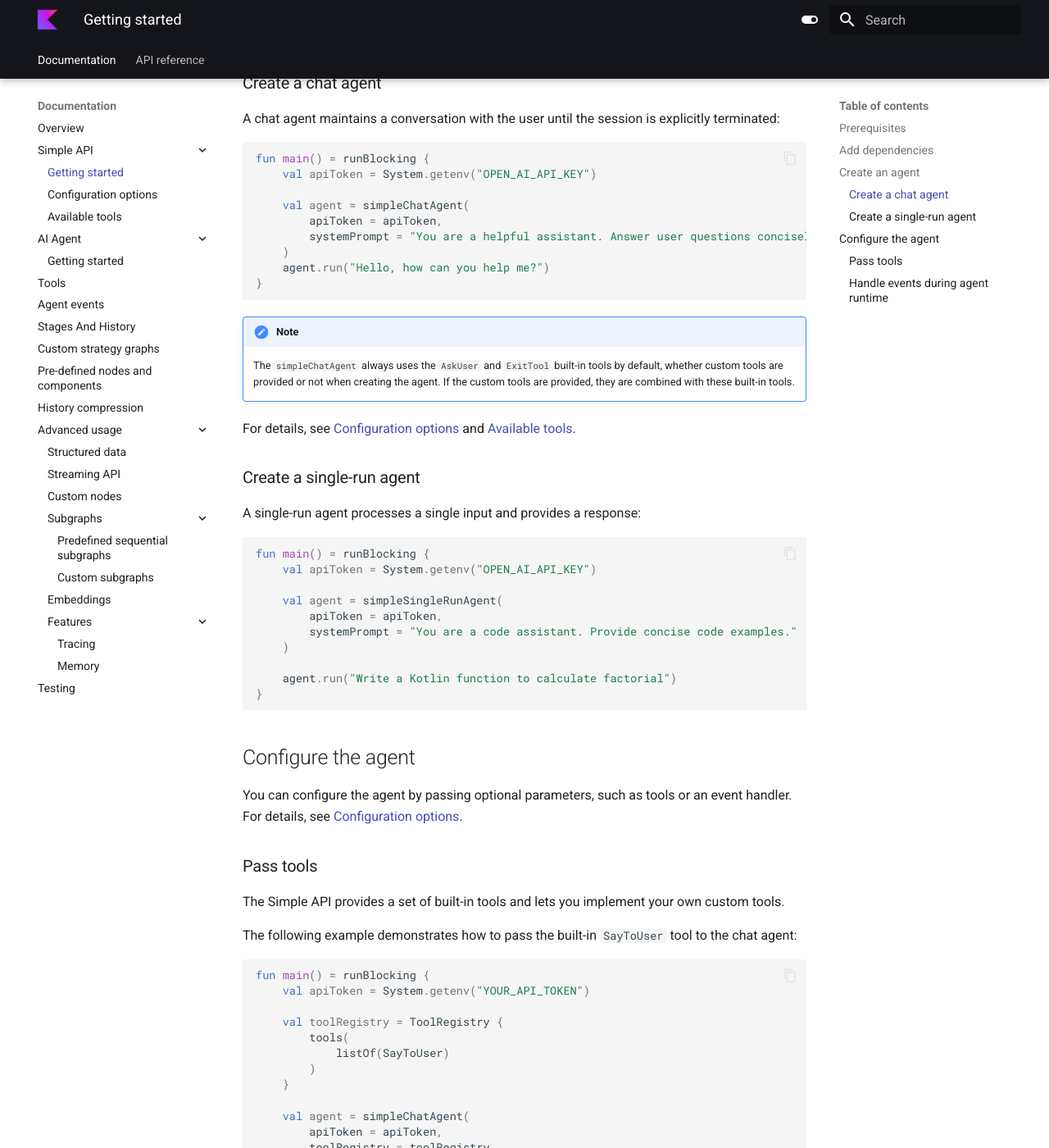
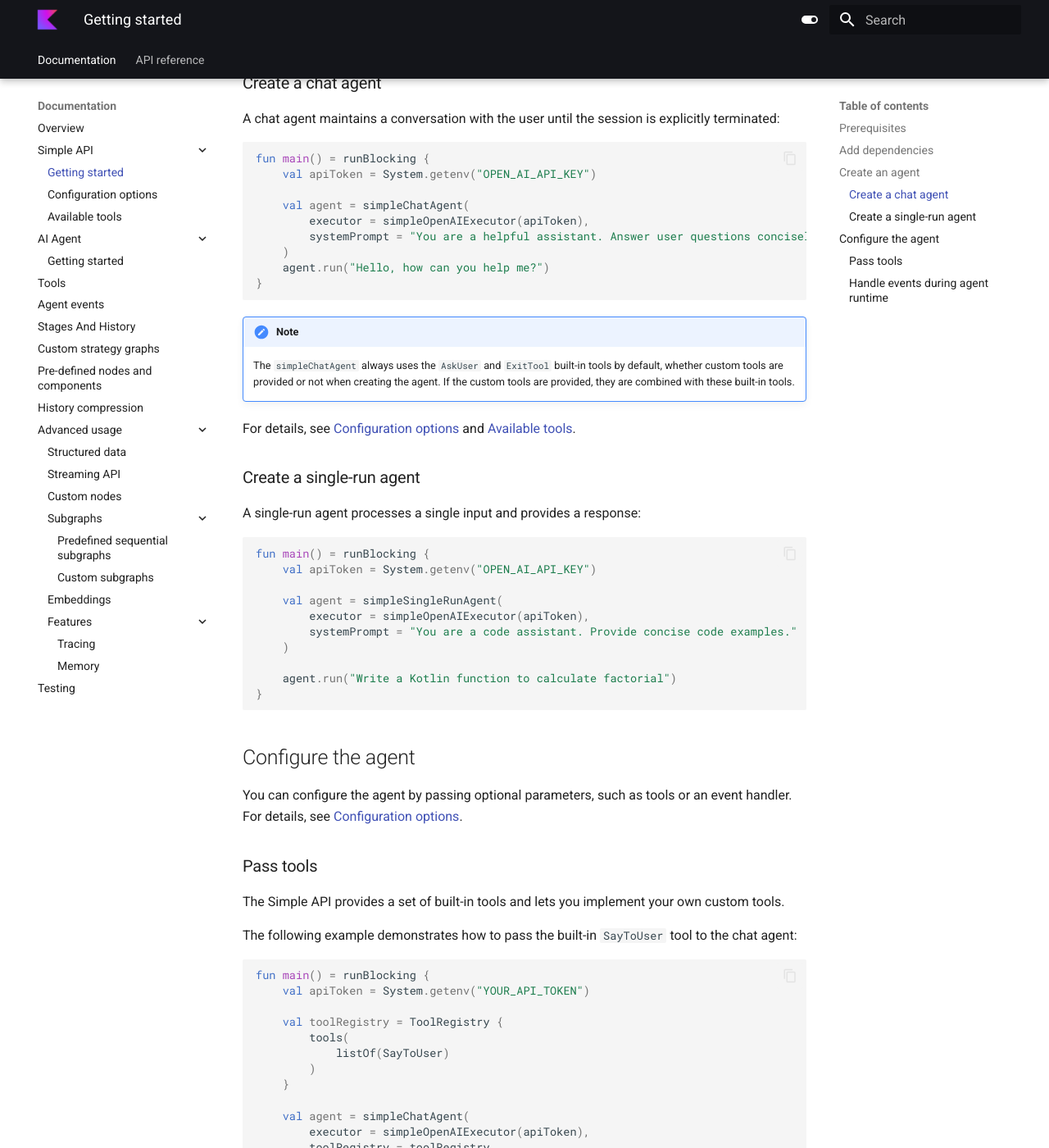
Before and after one commit to JetBrains/koog-docs, an MkDocs documentation site: the page built from docs/simple-api-getting-started.md, in a window 1280 px wide and 1400 px high, scrolled down 891 px. Shown: the whole window at 82% size. Built offline with MkDocs 1.6.1 and Material for MkDocs 9.7.7, drawn with Linux system fonts in a browser that asks for light colours.

Commit message:
fixup! remove apiToken

```diff
--- a/docs/simple-api-getting-started.md
+++ b/docs/simple-api-getting-started.md
@@ -34,7 +34,7 @@ fun main() = runBlocking {
     val apiToken = System.getenv("OPEN_AI_API_KEY")
 
     val agent = simpleChatAgent(
-        apiToken = apiToken,
+        executor = simpleOpenAIExecutor(apiToken),
         systemPrompt = "You are a helpful assistant. Answer user questions concisely."
     )
     agent.run("Hello, how can you help me?")
@@ -55,7 +55,7 @@ fun main() = runBlocking {
     val apiToken = System.getenv("OPEN_AI_API_KEY")
 
     val agent = simpleSingleRunAgent(
-        apiToken = apiToken,
+        executor = simpleOpenAIExecutor(apiToken),
         systemPrompt = "You are a code assistant. Provide concise code examples."
     )
 
@@ -85,7 +85,7 @@ fun main() = runBlocking {
     }
 
     val agent = simpleChatAgent(
-        apiToken = apiToken,
+        executor = simpleOpenAIExecutor(apiToken),
         toolRegistry = toolRegistry,
         systemPrompt = "You are a helpful assistant. Answer user questions concisely."
     )
```
Also changed, not shown: docs/index.md (+1 -1 lines).
